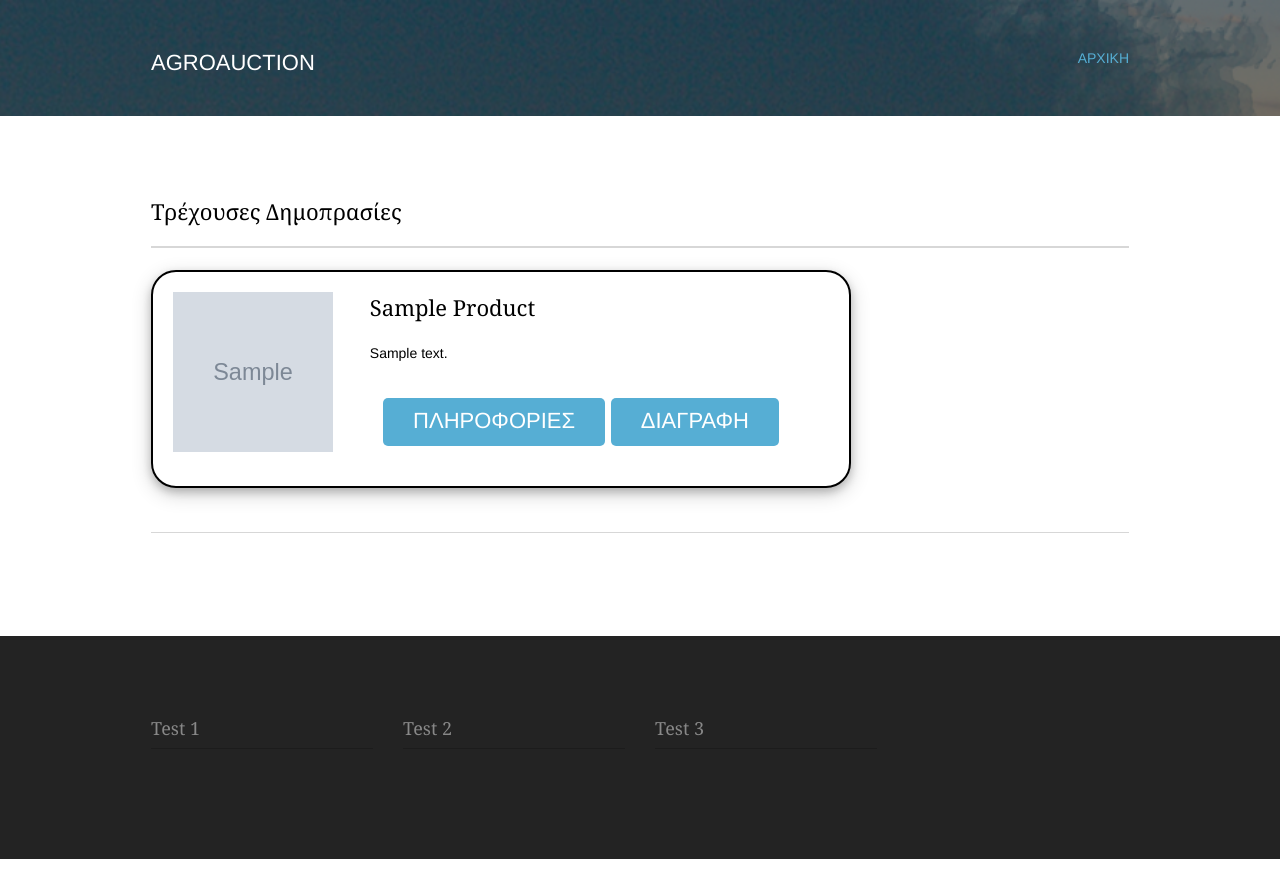
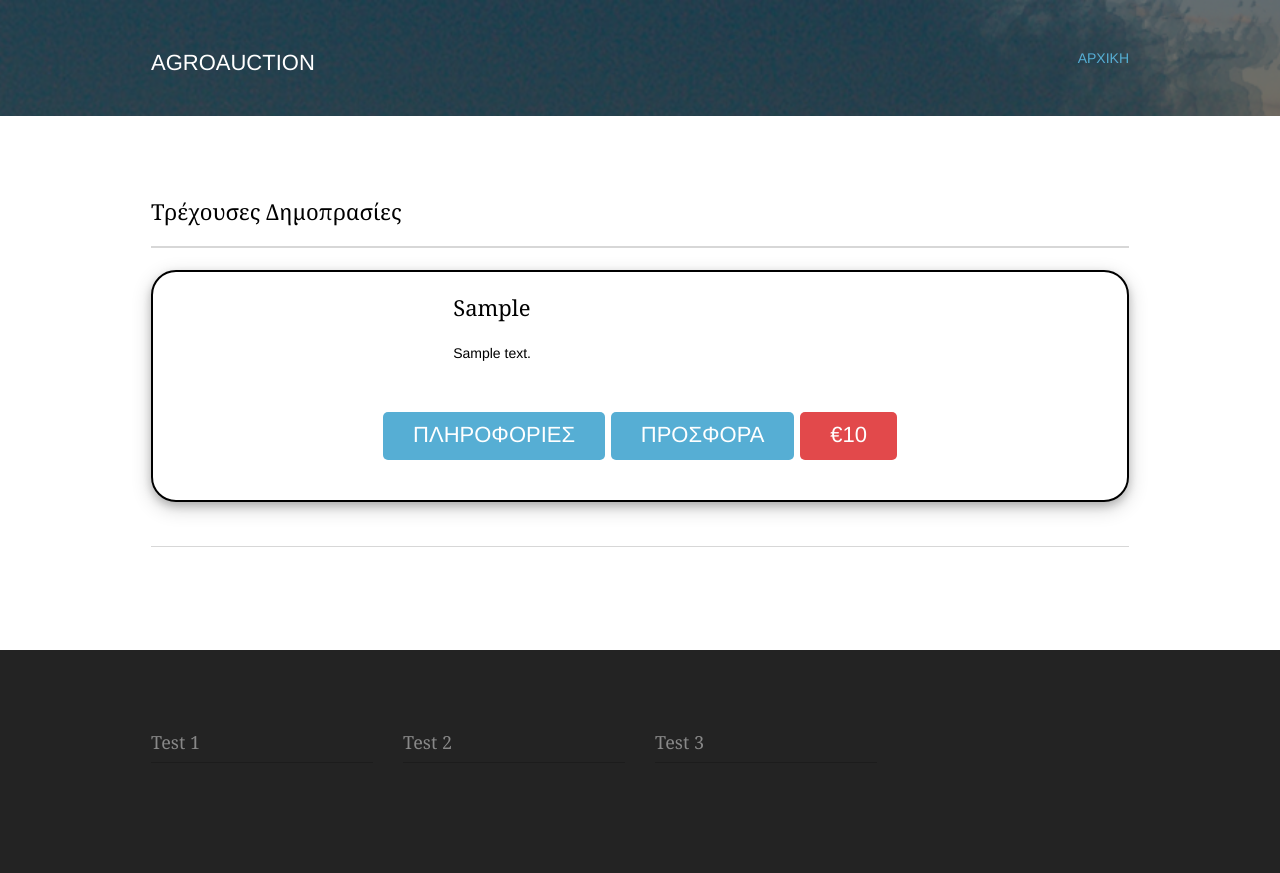
Before and after one commit to SilentKillerGr/agroauction, a PHP site: page /pages/auctions.php in a window 1280 px wide. Run offline with PHP 8.4, Linux system fonts and the light colour scheme; tables that the repository leaves empty or names only in its code hold one stand-in row (values such as "Sample post"); grey boxes marked "Sample" are stand-in pictures.

Commit message:
Almost working auctions 👌🙏

```diff
--- a/_notes/dwsync.xml
+++ b/_notes/dwsync.xml
@@ -7,4 +7,5 @@
 <file name="login.php" server="files.000webhost.com/public_html/" local="131714933120988417" remote="131714827200000000" Dst="2" />
 <file name="header.php" server="files.000webhost.com/public_html/" local="131715133351995627" remote="131715030600000000" Dst="2" />
 <file name="profile.php" server="files.000webhost.com/public_html/" local="131715132742731282" remote="131715030600000000" Dst="2" />
+<file name="adminlogin.php" server="files.000webhost.com/public_html/" local="131715141248269940" remote="131715038400000000" Dst="2" />
 </dwsync>
--- a/pages/_notes/dwsync.xml
+++ b/pages/_notes/dwsync.xml
@@ -11,7 +11,8 @@
 <file name="prodforms.php" server="files.000webhost.com/public_html/" local="131715109399570994" remote="131715030600000000" Dst="2" />
 <file name="dbconnect.php" server="files.000webhost.com/public_html/" local="131714964993409299" remote="131714901000000000" Dst="2" />
 <file name="admin.php" server="files.000webhost.com/public_html/" local="131715075500440883" remote="131715030600000000" Dst="2" />
-<file name="adminheader.php" server="files.000webhost.com/public_html/" local="131715124989421703" remote="131715030600000000" Dst="2" />
+<file name="adminheader.php" server="files.000webhost.com/public_html/" local="131715144964716556" remote="131715039000000000" Dst="2" />
 <file name="auctions.php" server="files.000webhost.com/public_html/" local="131715137418747822" remote="131715030600000000" Dst="2" />
 <file name="productlists.php" server="files.000webhost.com/public_html/" local="131715124210000000" remote="131715030600000000" Dst="2" />
+<file name="admin_handling.php" server="files.000webhost.com/public_html/" local="131715143132225042" remote="131715039000000000" Dst="2" />
 </dwsync>
--- a/pages/admin.php
+++ b/pages/admin.php
@@ -6,11 +6,7 @@
 						<h2>Καλωσόρισες, <?php if($_SESSION['loggedin'] == "bkeh97"){echo "Supreme Administrator ";} echo($_SESSION['loggedin']); ?></h2>
 
 						<p>Τί θα κάνουμε σήμερα;</p><br>
-						<a class="btn" href="#">Ενεργες Δημοπρασιες</a>
-						<a class="btn" href="#">Ολοκληρομενες Δημοπρασιες</a><br><br>
-						<a class="btn" onclick="document.getElementById('modal-wrapper').style.display='block'">Εισαγωγη Προϊοντος</a>
-						<a class="btn" href="#">Επεξεργασια προϊοντων</a>
-						<a class="btn" href="#">Εμφανιση Χρηστων</a>
+
 					</article>
 
 
--- a/pages/auctions.php
+++ b/pages/auctions.php
@@ -15,7 +15,7 @@
 				background: white;
 				border: 2px solid black;
 				padding: 20px;
-    			width: 700px;
+    			width: auto;
     			height: auto;
 				overflow:hidden;
 				white-space:nowrap;
@@ -40,7 +40,7 @@
 			<?php
 											//Show the product list
 											//TODO: GRID
-											$sql = "SELECT * FROM products";
+											$sql = "SELECT * FROM auction ORDER BY auctionid DESC";
 											$result = $conn->query($sql);
 
 											if ($result->num_rows > 0) {
@@ -50,13 +50,13 @@
 												<li class="prods">
 
 												  <div>
-													<p style="float: left;"><a href="product_details.html"><img<?php echo " src= ../images/products/".$row['image'];?> style="width:160px;height:160px;" /></a></p>
+													<!--<p style="float: left;"><a href="product_details.html"><img<?php //echo " src= ../images/products/".$row['image'];?> style="width:160px;height:160px;" /></a></p>-->
 													<div>
-													  <h5 style="padding-left: 30%;"><?php echo $row["name"]; ?></h5>
+													  <h5 style="padding-left: 30%;"><?php echo $row["product"]; ?></h5>
 													  <p style="padding-left: 30%;">
 														<?php echo $row["description"] ?>
 													  </p>
-													   <h4 style="text-align:center; padding-top: 5%;"><a class="btn" href="../product_details.html">Πληροφοριες</a> <a class="btn" href="#">Διαγραφη</a></h4>
+													   <h4 style="text-align:center;padding-top: 5%;"><a class="btn" href="product_details.html">Πληροφοριες</a> <a class="btn" href="#">Προσφορα</a> <a class="btn bg-red" href="#">&euro;<?php echo $row['pricest'] ?></a></h4>
 													</div>
 												  </div>
 												</li><br><br>
```
